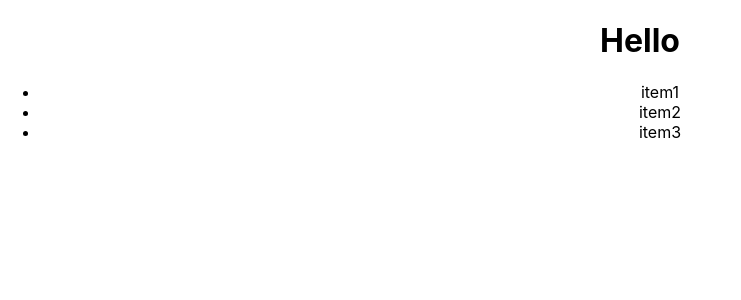
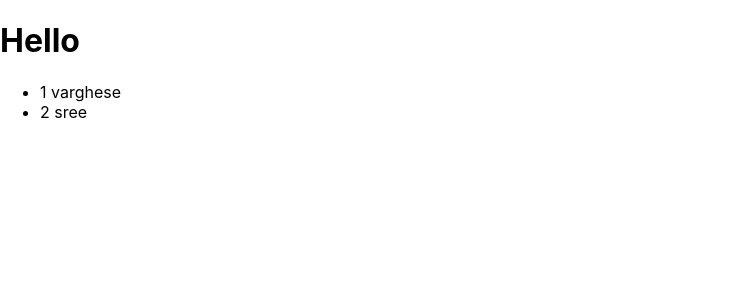
Before and after one commit to Varghese254/React_Demo, a React (Create React App) app: page / in a window 1280 px wide. Shown: the top 300 px of the page, without its empty margins (0-741 px from the left). Built offline with nearby package versions, Linux system fonts and the light colour scheme.

Commit message:
key value pair mapping

```diff
--- a/src/App.js
+++ b/src/App.js
@@ -3,15 +3,18 @@ import './App.css';
 
 function App() {
 
-  const data=['item1','item2','item3']
+  const student=[
+    {rollno:"1",name:"varghese",gender:"male"},
+    {rollno:"2",name:"sree",gender:"female"},
+  ]
   return (
-    <div align="center">
+    <div>
       <h1>Hello</h1>
 
       <ul>
         {
-          data.map((item)=>(
-            <li>{item}</li>
+          student.map((stud)=>(
+            <li>{stud.rollno} {stud.name}</li>
             ))
         }
       </ul>
```
